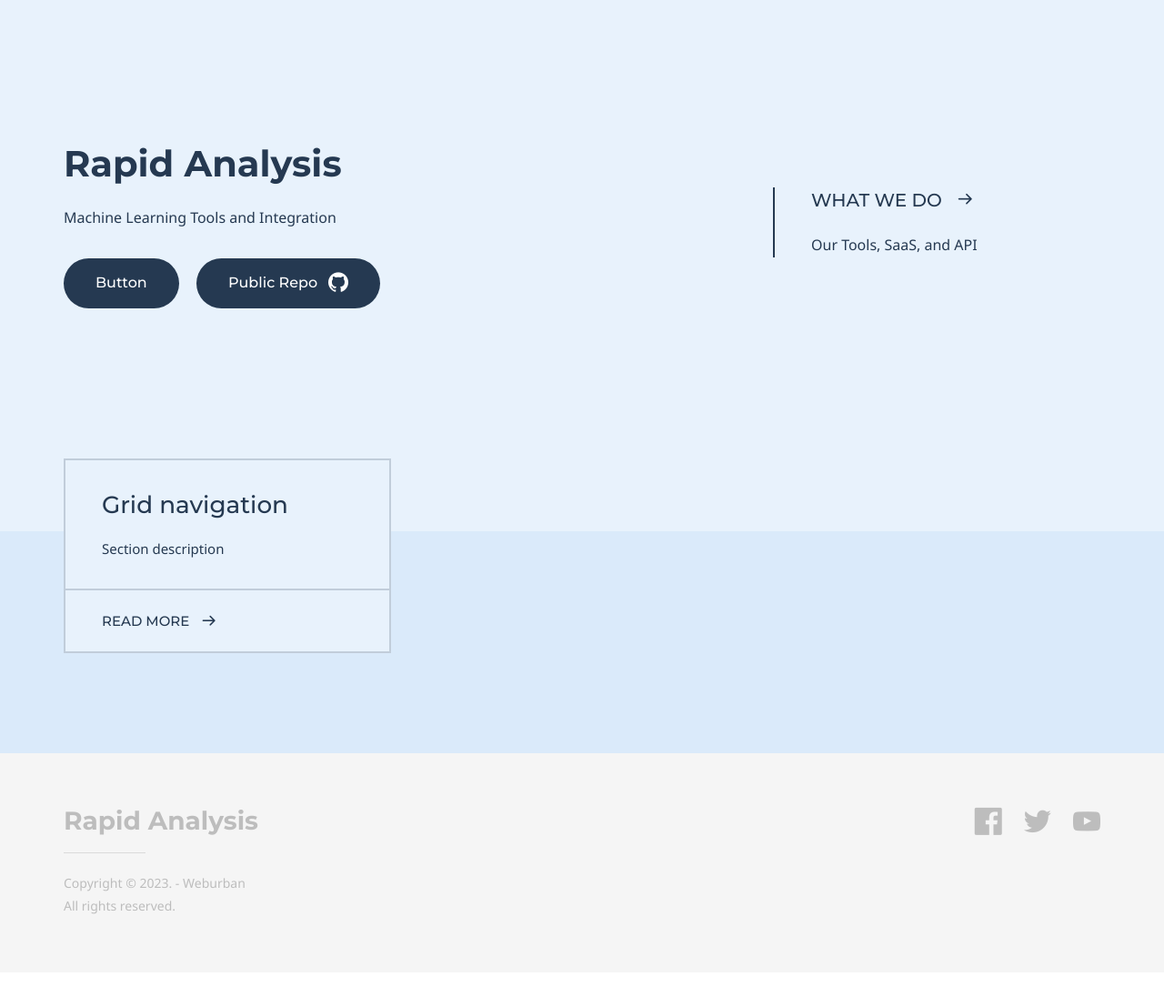
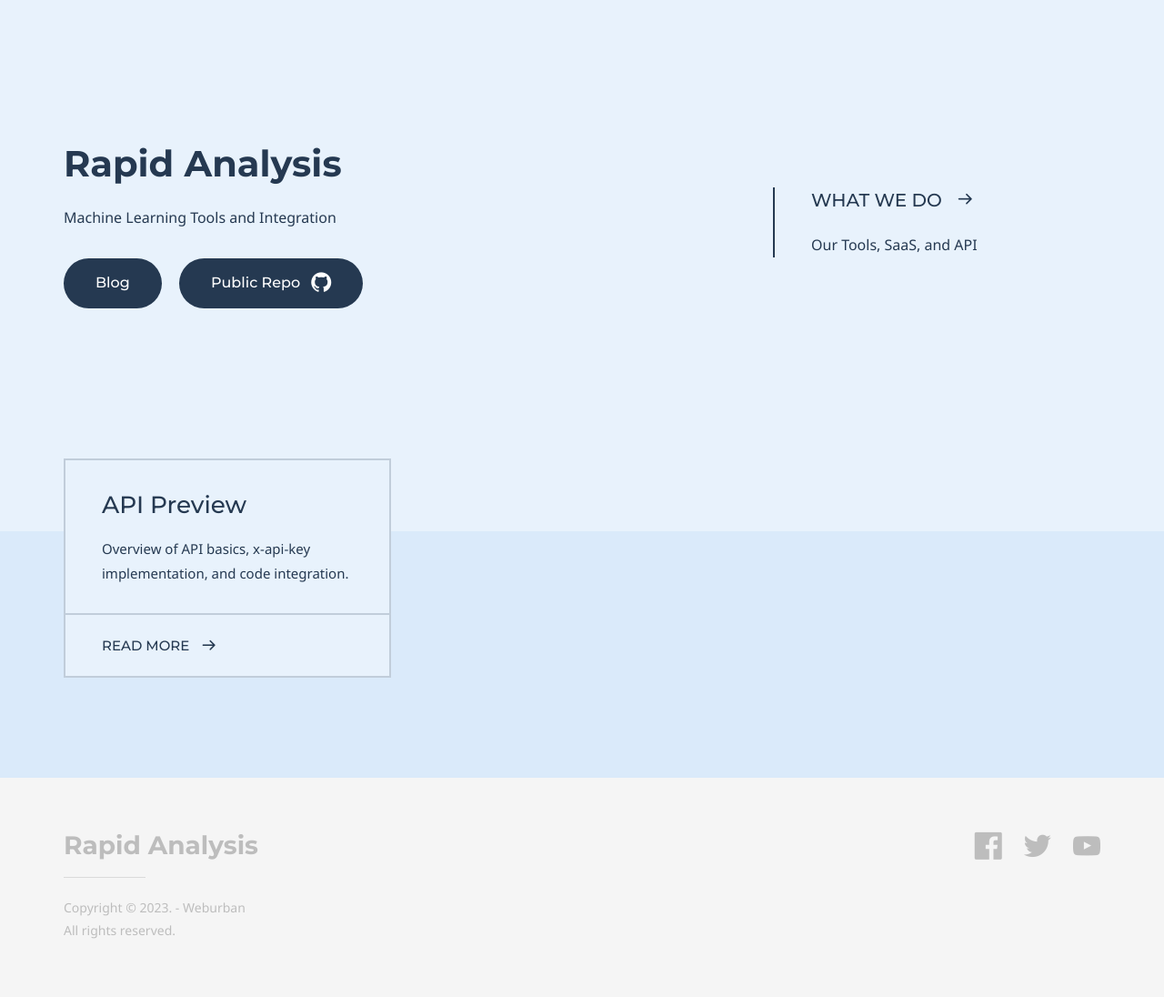
Before and after one commit to rapidanalysis/rapidanalysis.github.io, a Jekyll site: the page built from index.md, in a window 1280 px wide. Shown: the whole page at 91% size. Built offline with Jekyll 4.4.1, drawn with Linux system fonts in a browser that asks for light colours; some web fonts are replaced; before the commit the page ends 1069 px from its top, so only the background shows below that.

Commit message:
Update index.md

```diff
--- a/index.md
+++ b/index.md
@@ -7,9 +7,9 @@ keywords:
 title: Rapid Analysis
 description: Machine Learning Tools and Integration
 buttons:
-    - content: Button
-      url: '#'
-      external_url: false
+    - content: Blog
+      url: 'https://robnewport.github.io'
+      external_url: true
     - icon: github
       content: Public Repo
       url: 'https://github.com/rapidanalysis/rapidanalysis'
@@ -24,8 +24,8 @@ author:
 
 # Grid navigation
 grid_navigation:
-    - title: Grid navigation
-      excerpt: Section description
+    - title: API Preview
+      excerpt: Overview of API basics, x-api-key implementation, and code integration.
       cta: Read more
       url: '#'
 ---
```
